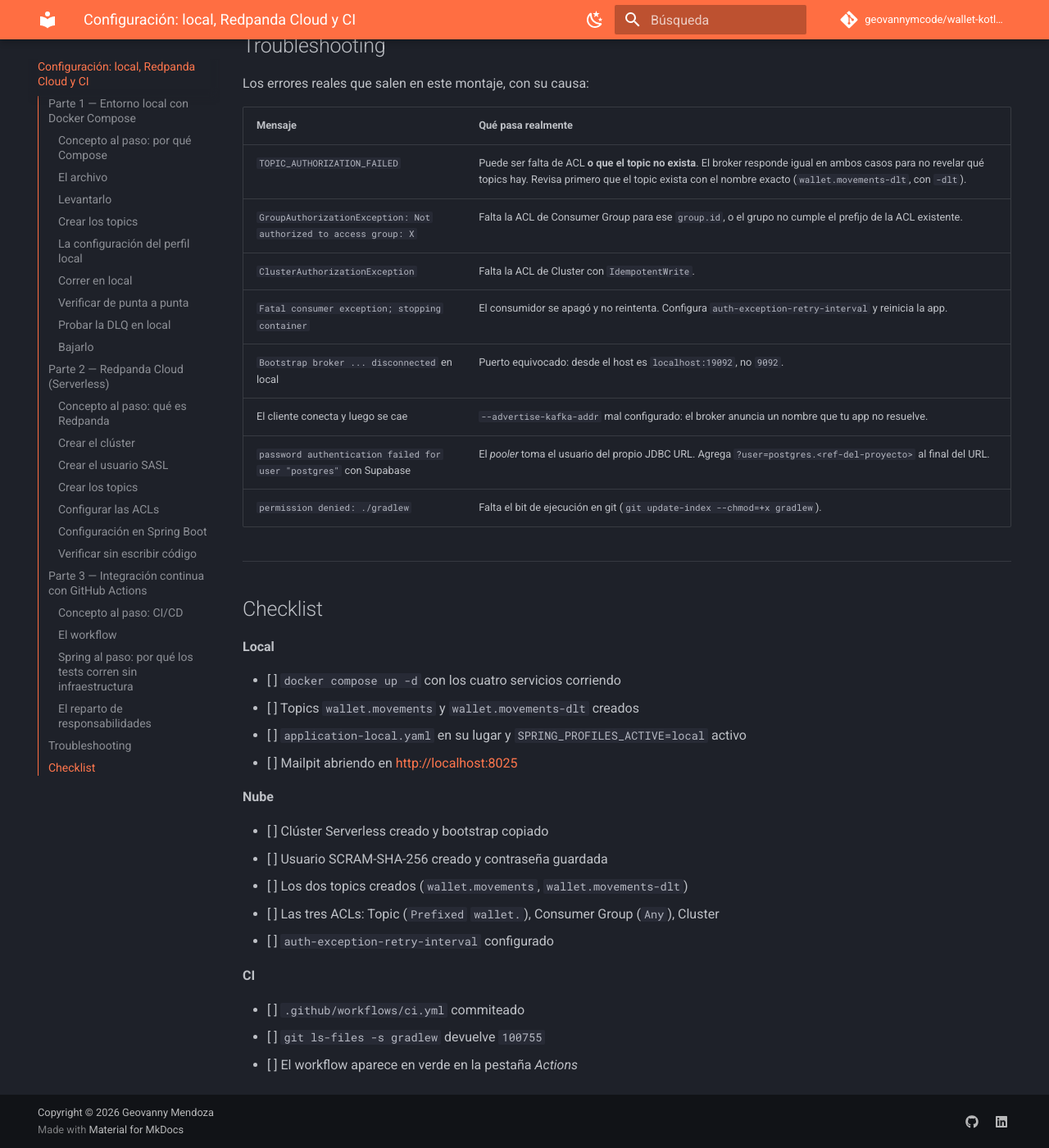
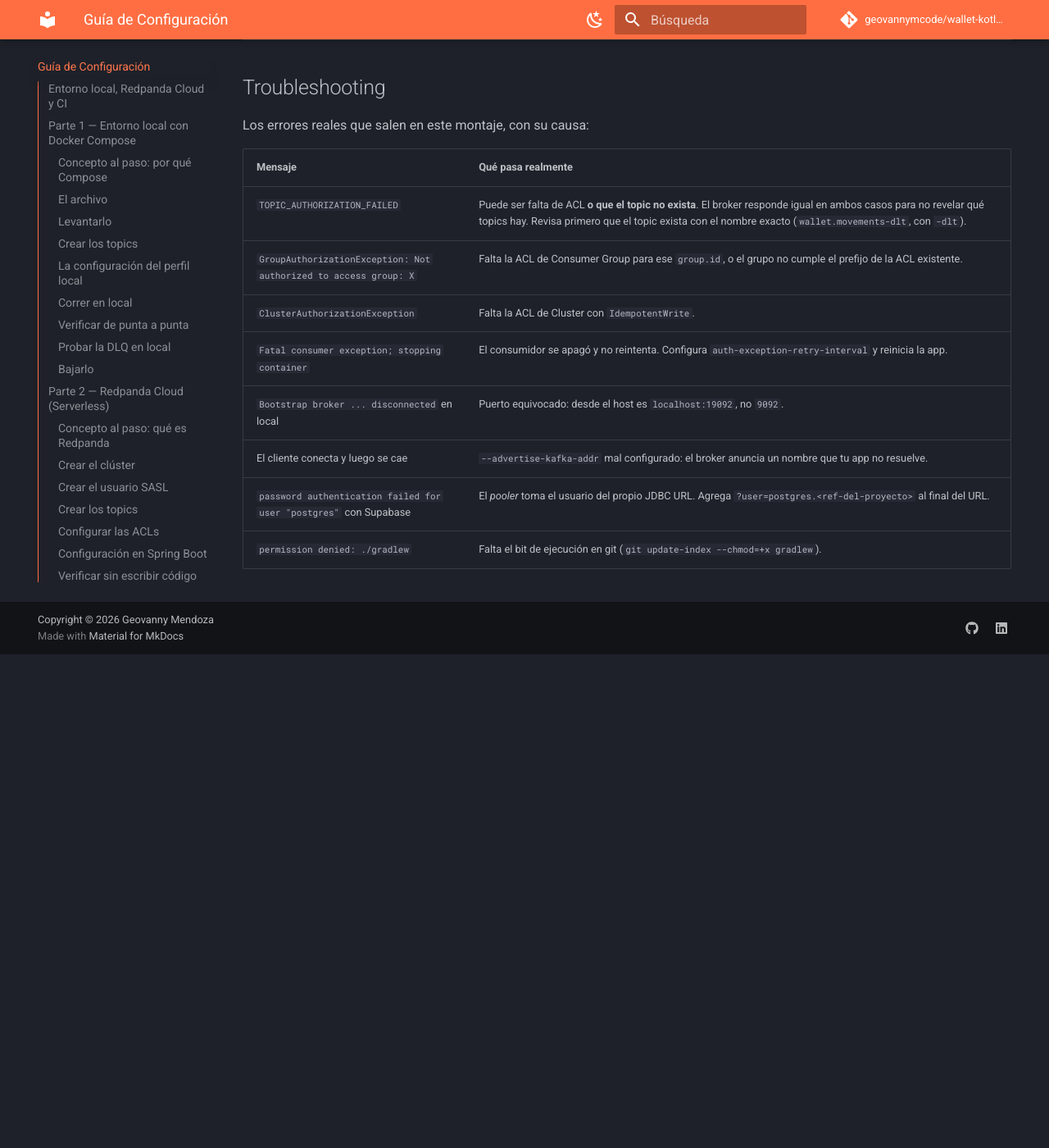
Before and after one commit to geovannymcode/wallet-kotlin-baqjug, an MkDocs documentation site: the page built from docs/configuracion.md, in a window 1280 px wide and 1400 px high, scrolled down 9289 px. Shown: the whole window at 82% size. Built offline with MkDocs 1.6.1 and Material for MkDocs 9.7.7, drawn with Linux system fonts in a browser that asks for light colours; comment, search, counter and statistics services are not loaded; after the commit the page ends 10087 px from its top, so only the background shows below that; some of the changed text lies outside the part shown.

Commit message:
Update documentation

```diff
--- a/docs/configuracion.md
+++ b/docs/configuracion.md
@@ -1,4 +1,6 @@
-# Guía de configuración: entorno local, Redpanda Cloud y CI
+# Guía de configuración
+
+## Entorno local, Redpanda Cloud y CI
 
 Esta guía cubre tres piezas que sostienen el taller y que conviene tener claras antes de la [Fase 6](fase-06-publicar-evento.md) (eventos) y la [Fase 10](fase-10-despliegue.md) (despliegue):
 
@@ -378,28 +380,3 @@
 | El cliente conecta y luego se cae | `--advertise-kafka-addr` mal configurado: el broker anuncia un nombre que tu app no resuelve. |
 | `password authentication failed for user "postgres"` con Supabase | El *pooler* toma el usuario del propio JDBC URL. Agrega `?user=postgres.<ref-del-proyecto>` al final del URL. |
 | `permission denied: ./gradlew` | Falta el bit de ejecución en git (`git update-index --chmod=+x gradlew`). |
-
----
-
-## Checklist
-
-**Local**
-
-- [ ] `docker compose up -d` con los cuatro servicios corriendo
-- [ ] Topics `wallet.movements` y `wallet.movements-dlt` creados
-- [ ] `application-local.yaml` en su lugar y `SPRING_PROFILES_ACTIVE=local` activo
-- [ ] Mailpit abriendo en <http://localhost:8025>
-
-**Nube**
-
-- [ ] Clúster Serverless creado y bootstrap copiado
-- [ ] Usuario SCRAM-SHA-256 creado y contraseña guardada
-- [ ] Los dos topics creados (`wallet.movements`, `wallet.movements-dlt`)
-- [ ] Las tres ACLs: Topic (`Prefixed` `wallet.`), Consumer Group (`Any`), Cluster
-- [ ] `auth-exception-retry-interval` configurado
-
-**CI**
-
-- [ ] `.github/workflows/ci.yml` commiteado
-- [ ] `git ls-files -s gradlew` devuelve `100755`
-- [ ] El workflow aparece en verde en la pestaña *Actions*
--- a/mkdocs.yml
+++ b/mkdocs.yml
@@ -49,9 +49,9 @@
       - "Fase 6 · Publicar el evento (Redpanda)": fase-06-publicar-evento.md
       - "Fase 7 · Consumir el evento": fase-07-consumir-evento.md
       - "Fase 8 · De demo a producción": fase-08-que-sigue.md
-      - "Fase 9 · Coroutines (avanzada)": fase-09-coroutines.md
+      - "Fase 9 · Coroutines": fase-09-coroutines.md
       - "Fase 10 · Despliegue a la nube": fase-10-despliegue.md
-  - "Configuración: local, Redpanda Cloud y CI": configuracion.md
+  - "Guía de Configuración": configuracion.md
   - Referencias: referencias.md
 
 exclude_docs: |
```
